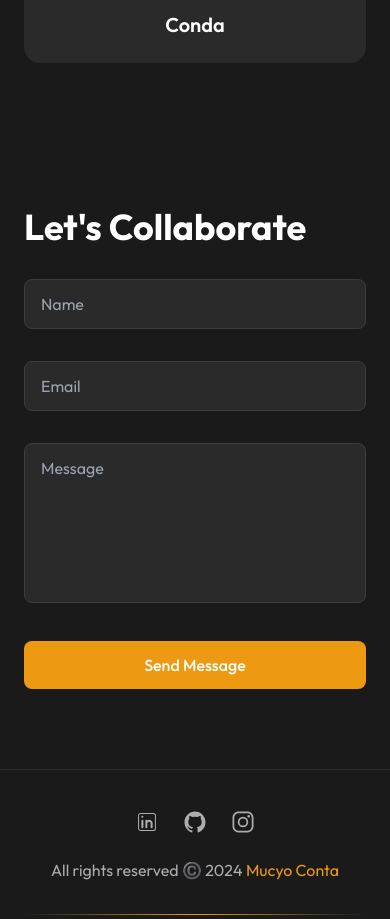
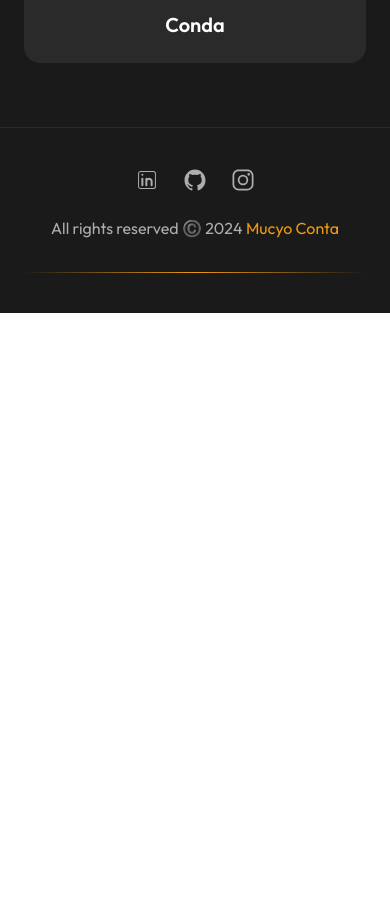
Before and after one commit to conta09/my-app, a Next.js app: page / in a window 390 px wide. Shown: the part 6360-7279 px from the top of the page. After the commit the page ends 6673 px from the top, so only its background shows below. Built offline with nearby package versions, Linux system fonts and the light colour scheme.

Commit message:
implemented ai assistant for portfolio

```diff
--- a/app/api/form/route.ts
+++ /dev/null
@@ -1,31 +0,0 @@
-import { NextResponse } from 'next/server';
-import connectMongoDB from '@/lib/mongodb';
-import Contact from '@/models/Contact';
-
-export async function POST(request: Request) {
-  try {
-    // Connect to MongoDB
-    await connectMongoDB();
-
-    // Parse the request body
-    const { name, email, message } = await request.json();
-
-    // Validate the input
-    if (!name || !email || !message) {
-      return NextResponse.json({ error: 'All fields are required' }, { status: 400 });
-    }
-
-    // Create and save the contact document
-    const contact = new Contact({ name, email, message });
-    await contact.save();
-
-    // Return success response
-    return NextResponse.json(
-      { message: 'Message sent successfully!', data: contact },
-      { status: 201 }
-    );
-  } catch (error) {
-    console.error('Error submitting form:', error);
-    return NextResponse.json({ error: 'Internal Server Error' }, { status: 500 });
-  }
-}
--- a/app/api/formMessage/route.ts
+++ /dev/null
@@ -1,42 +0,0 @@
-// app/api/form/route.ts
-import { NextResponse } from 'next/server';
-import mongoose from 'mongoose';
-import Contact from '@/models/Contact';
-
-// Connect to MongoDB
-const connectDB = async () => {
-  if (mongoose.connections[0].readyState) return;
-  await mongoose.connect(process.env.MONGODB_URI!);
-};
-
-export async function POST(request: Request) {
-  try {
-    // Connect to the database
-    await connectDB();
-
-    // Parse the request body
-    const { name, email, message } = await request.json();
-
-    // Validate the input
-    if (!name || !email || !message) {
-      return NextResponse.json({ error: 'All fields are required' }, { status: 400 });
-    }
-
-    // Create a new contact document
-    const contact = new Contact({ name, email, message });
-    await contact.save();
-
-    // Log the submitted message to the terminal
-    console.log('New message submitted:');
-    console.log(`Name: ${name}`);
-    console.log(`Email: ${email}`);
-    console.log(`Message: ${message}`);
-    console.log('-----------------------------');
-
-    // Return success response
-    return NextResponse.json({ message: 'Message sent successfully!', data: contact }, { status: 201 });
-  } catch (error) {
-    console.error('Error submitting form:', error);
-    return NextResponse.json({ error: 'Internal Server Error' }, { status: 500 });
-  }
-}
--- a/app/components/ContactSection.tsx
+++ /dev/null
@@ -1,109 +0,0 @@
-"use client";
-import React, { useState } from "react";
-
-const ContactSection = () => {
-  const [formData, setFormData] = useState({
-    name: "",
-    email: "",
-    message: "",
-  });
-  const [loading, setLoading] = useState(false);
-  const [success, setSuccess] = useState(null);
-
-  const handleChange = (e) => {
-    const { name, value } = e.target;
-    setFormData((prevData) => ({ ...prevData, [name]: value }));
-  };
-
-  const handleSubmit = async (e) => {
-    e.preventDefault();
-    setLoading(true);
-    setSuccess(null);
-
-    try {
-      const response = await fetch("/api/form", {
-        method: "POST",
-        headers: { "Content-Type": "application/json" },
-        body: JSON.stringify(formData),
-      });
-
-      const data = await response.json();
-      if (response.ok) {
-        setSuccess("Message sent successfully!");
-        setFormData({ name: "", email: "", message: "" });
-      } else {
-        setSuccess(data.error || "Something went wrong");
-      }
-    } catch (error) {
-      setSuccess("Error submitting form");
-    } finally {
-      setLoading(false);
-    }
-  };
-
-  return (
-    <section className="py-20 px-6 lg:px-20 bg-[#1a1a1a]">
-      <div className="max-w-4xl mx-auto">
-        <h2 className="text-4xl font-bold text-white mb-8">Let&apos;s Collaborate</h2>
-
-        <form onSubmit={handleSubmit} className="space-y-8">
-          <div className="grid grid-cols-1 md:grid-cols-2 gap-8">
-            <div className="relative">
-              <input
-                type="text"
-                id="name"
-                name="name"
-                value={formData.name}
-                onChange={handleChange}
-                className="w-full px-4 py-3 bg-[#2a2a2a] border border-[#3d3d3d] rounded-lg focus:ring-2 focus:ring-[#ED9911] focus:border-transparent outline-none text-white transition-all"
-                placeholder="Name"
-                required
-              />
-            </div>
-
-            <div className="relative">
-              <input
-                type="email"
-                id="email"
-                name="email"
-                value={formData.email}
-                onChange={handleChange}
-                className="w-full px-4 py-3 bg-[#2a2a2a] border border-[#3d3d3d] rounded-lg focus:ring-2 focus:ring-[#ED9911] focus:border-transparent outline-none text-white transition-all"
-                placeholder="Email"
-                required
-              />
-            </div>
-          </div>
-
-          <div className="relative">
-            <textarea
-              id="message"
-              name="message"
-              value={formData.message}
-              onChange={handleChange}
-              className="w-full px-4 py-3 bg-[#2a2a2a] border border-[#3d3d3d] rounded-lg focus:ring-2 focus:ring-[#ED9911] focus:border-transparent outline-none text-white h-40 resize-none transition-all"
-              placeholder="Message"
-              required
-            />
-          </div>
-
-          <button
-            type="submit"
-            className="w-full md:w-auto px-8 py-3 bg-[#ED9911] hover:bg-[#ffbf69] text-white font-medium rounded-lg transition-colors duration-300"
-            disabled={loading}
-          >
-            {loading ? "Sending..." : "Send Message"}
-          </button>
-        </form>
-
-        {success && (
-          <p className={`mt-4 text-lg ${success.includes("success") ? "text-green-500" : "text-red-500"}`}>
-            {success}
-          </p>
-        )}
-      </div>
-    </section>
-  );
-};
-
-export default ContactSection;
--- a/app/page.tsx
+++ b/app/page.tsx
@@ -1,7 +1,6 @@
 import HeroSection from "./components/HeroSection";
 import ProjectSection from "./components/ProjectSection";
 import Footer from "./components/Footer";
-import ContactSection from "./components/ContactSection";
 import Navbar from "./components/Navbar";
 import ToolStack from "./components/ToolStack";
 import AboutSection from "./components/AboutSection";
@@ -17,7 +16,6 @@ export default function Home() {
      <DesignSection />
       <Agent />
      <ToolStack />
-     <ContactSection />
      <Footer />
    </main>
   );
--- a/package.json
+++ b/package.json
@@ -14,9 +14,9 @@
     "lucide-react": "^0.562.0",
     "mongodb": "^6.12.0",
     "mongoose": "^8.9.5",
-    "next": "14.2.2",
-    "react": "^18",
-    "react-dom": "^18",
+    "next": "^14.2.5",
+    "react": "^18.2.0",
+    "react-dom": "^18.2.0",
     "react-icons": "^5.2.1",
     "react-type-animation": "^3.2.0"
   },
```
Also changed, not shown: 1 other file (tests, documents, lock files or other folders).
